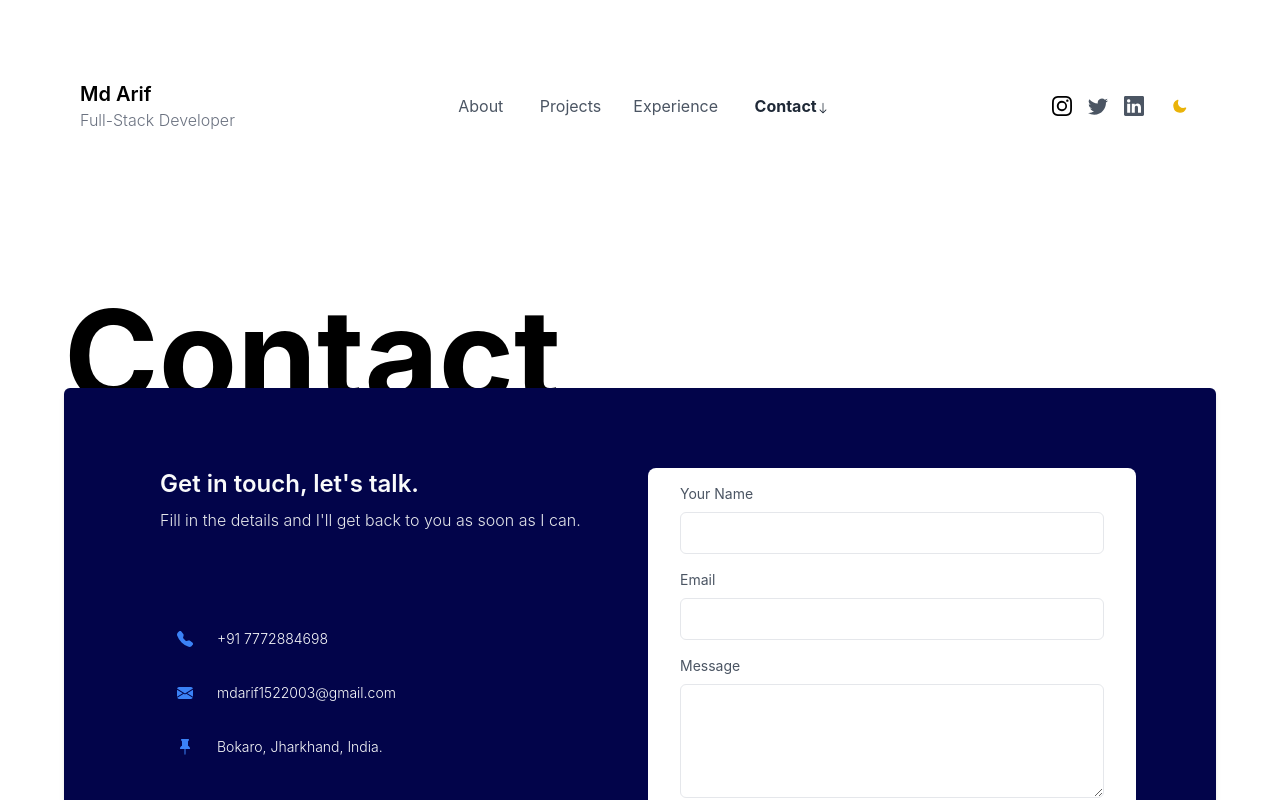
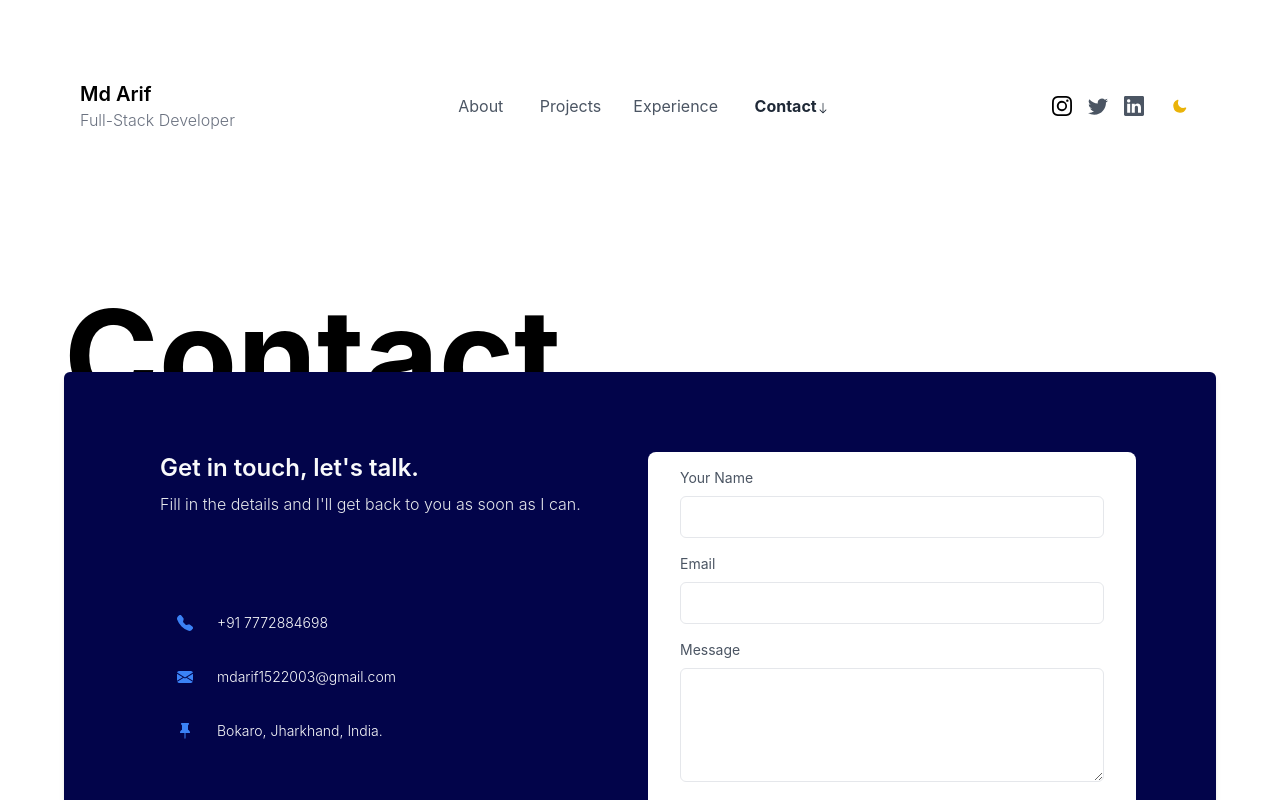
Before and after one commit to codewitharif/myportfolio, a Next.js app: page /contact in a window 1280 px wide. Shown: the top 800 px of the page. Built offline with nearby package versions, Linux system fonts and the light colour scheme.

Commit message:
changed footer commit

```diff
--- a/components/Contact.js
+++ b/components/Contact.js
@@ -9,7 +9,7 @@ export default function Contact() {
           Contact
         </h1>
       </div>
-      <div className="relative z-10 rounded-md shadow-md bg-[#02044A] p-4 md:p-10 lg:p-20 max-w-6xl mx-auto mb-20 -mt-4">
+      <div className="relative z-10 rounded-md shadow-md bg-[#02044A] p-4 md:p-10 lg:p-20 max-w-6xl mx-auto mb-20 -mt-8">
         <div className="grid grid-cols-1 md:grid-cols-2 gap-4">
           <div className="md:ml-4">
             <header className="">
```
